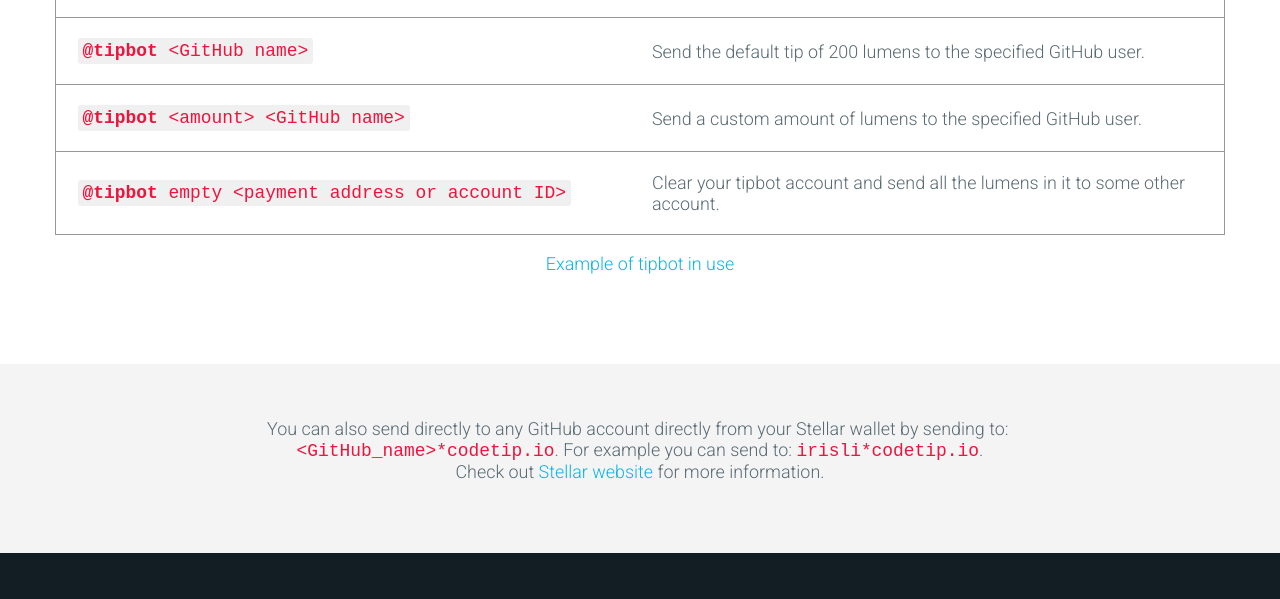
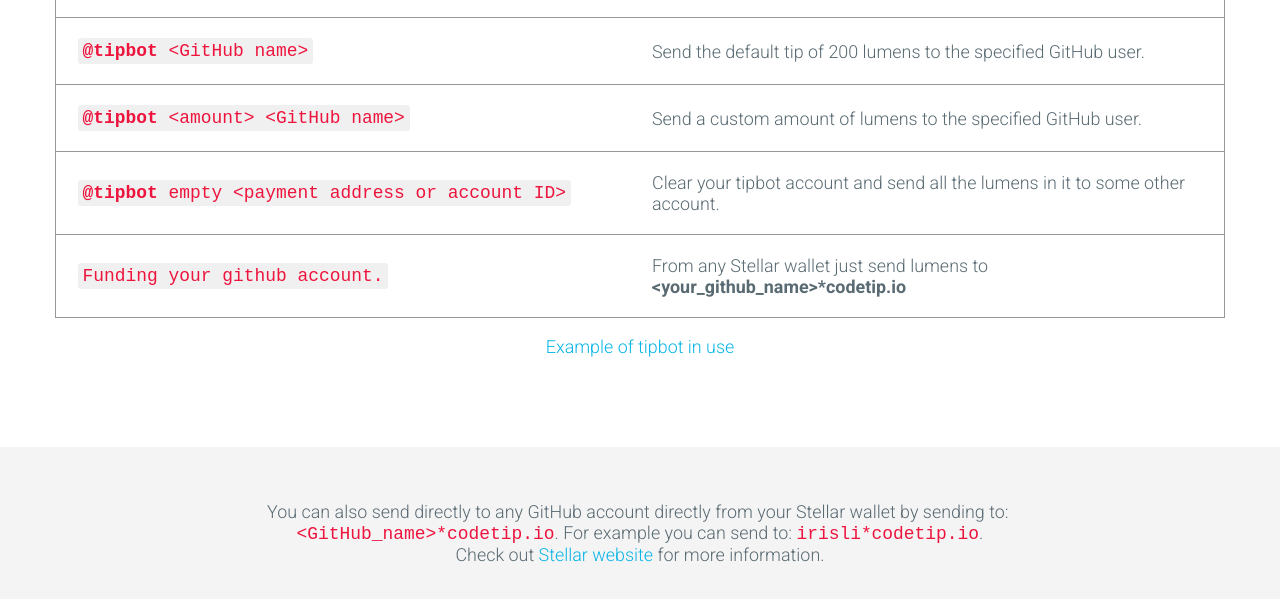
Before and after one commit to tipbot/codetip-landing-page, a website: page app/index.html in a window 1280 px wide. Shown: the part 1595-2194 px from the top of the page. Drawn offline with nearby package versions, Linux system fonts and the light colour scheme; files that its build step writes are made by us from their sources.

Commit message:
Update index.html

```diff
--- a/app/index.html
+++ b/app/index.html
@@ -142,6 +142,23 @@
             </div>
           </div>
         </li>
+
+        <li class="table__row">
+          <div class="table__row-wrapper">
+            <div class="grid">
+              <div class="grid__item m--one-half">
+                <div class="table__cell">
+                  <pre>
+                    Funding your github account.
+                  </pre>
+                </div>
+              </div>
+              <div class="grid__item m--one-half">
+                From any Stellar wallet just send lumens to <strong>&ltyour_github_name&gt*codetip.io</strong>
+              </div>
+            </div>
+          </div>
+        </li>
       </ul>
       <div class="l-container example-link">
         <a href="https://GitHub.com/TbLtzk/Centaurus/issues/65" target="_blank">Example of tipbot in use</a>
```
